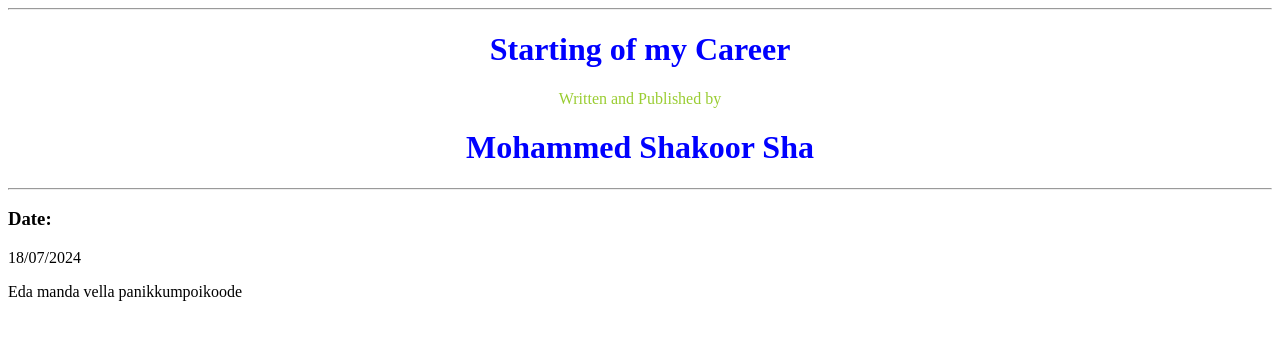
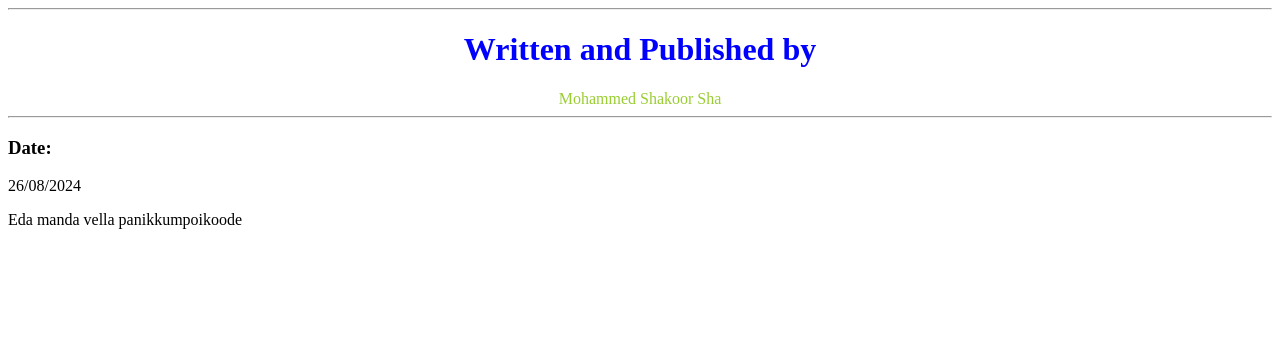
Before and after one commit to Shakoorsha/new, a plain HTML site: page index.html in a window 1280 px wide. Drawn offline with Linux system fonts and the light colour scheme.

Commit message:
Update index.html

```diff
--- a/index.html
+++ b/index.html
@@ -11,16 +11,15 @@
 	<!--Header Start-->
 	<div1>
 	<hr>
-	<h1>Starting of my Career</h1>
-	<p1>Written and Published by</p1>
-	<h1>Mohammed Shakoor Sha</h1>
+	<h1>Written and Published by</h1>
+	<p1>Mohammed Shakoor Sha</p1>
 	<hr>
 	</center>
 </div>
 
 	<!--Header over-->
 
-<h3>Date:</h3><p>18/07/2024</p>
+<h3>Date:</h3><p>26/08/2024</p>
 <p>Eda manda vella panikkumpoikoode</p>
 
 </body>
```
